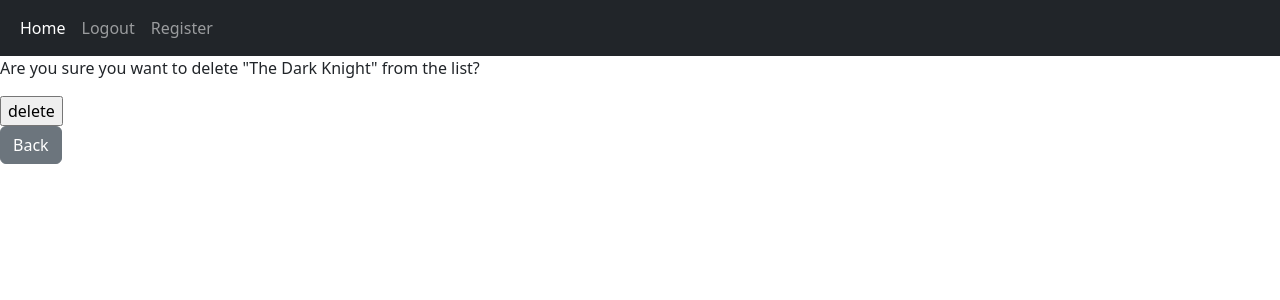
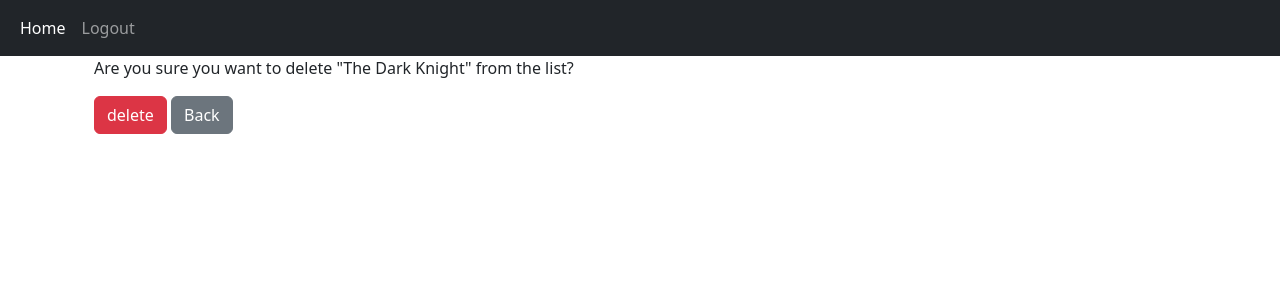
Before and after one commit to Mikheil-U/Projects_Django, a Django app: page /delete-movie/1/ in a window 1280 px wide. Shown: the top 300 px of the page. Run offline with Django 5.2, Linux system fonts and the light colour scheme; a user stored in the database is signed in; data comes from the database, SQL or seed files in the repository; both versions use the stored data as it was after the commit.

Commit message:
Fix landing page, remove register button for logged in users. Fix divs

```diff
--- a/favourite_movies/base/templates/base/base.html
+++ b/favourite_movies/base/templates/base/base.html
@@ -8,11 +8,11 @@
 </head>
 <body>
     {% include 'base/navbar.html' %}
+    <div  class="container">
+        {% block content %}
 
-    {% block content %}
-
-    {% endblock %}
-
+        {% endblock %}
+    </div>
 
     <script src="https://cdn.jsdelivr.net/npm/@popperjs/core@2.11.8/dist/umd/popper.min.js" integrity="sha384-I7E8VVD/ismYTF4hNIPjVp/Zjvgyol6VFvRkX/vR+Vc4jQkC+hVqc2pM8ODewa9r" crossorigin="anonymous"></script>
     <script src="https://cdn.jsdelivr.net/npm/bootstrap@5.3.2/dist/js/bootstrap.min.js" integrity="sha384-BBtl+eGJRgqQAUMxJ7pMwbEyER4l1g+O15P+16Ep7Q9Q+zqX6gSbd85u4mG4QzX+" crossorigin="anonymous"></script>
--- a/favourite_movies/base/templates/base/login.html
+++ b/favourite_movies/base/templates/base/login.html
@@ -10,8 +10,9 @@
             <input type="password" class="form-control" name="password" placeholder="password" required>
           </div>
             <br>
-          <button type="submit" class="btn btn-secondary">Login</button>
-
+          <div class="d-flex justify-content-center">
+            <button type="submit" class="btn btn-success">Login</button>
+          </div>
         </form>
 
 {% endblock %}
--- a/favourite_movies/base/templates/base/movie_confirm_delete.html
+++ b/favourite_movies/base/templates/base/movie_confirm_delete.html
@@ -1,11 +1,13 @@
 {% extends 'base/base.html' %}
 
 {% block content %}
-    <form method="POST">
-        {% csrf_token %}
-        <p>Are you sure you want to delete "{{movie.title}}" from the list?</p>
-        <input type="submit" value="delete">
-    </form>
-   <a href="{% url 'movies-list' %}"><button type="button" class="btn btn-secondary">Back</button></a>
+    <div class="container">
+        <form method="POST">
+            {% csrf_token %}
+            <p>Are you sure you want to delete "{{movie.title}}" from the list?</p>
+            <button type="submit" class="btn btn-danger">delete</button>
+            <a href="{% url 'movies-list' %}"><button type="button" class="btn btn-secondary">Back</button></a>
+        </form>
+    </div>
 
 {% endblock %}
--- a/favourite_movies/base/templates/base/movies_list.html
+++ b/favourite_movies/base/templates/base/movies_list.html
@@ -1,6 +1,6 @@
 {% extends 'base/base.html' %}
 
- {% block content %}
+{% block content %}
 <br>
     {% if user.is_authenticated %}
         <div class="container">
--- a/favourite_movies/base/templates/base/navbar.html
+++ b/favourite_movies/base/templates/base/navbar.html
@@ -14,10 +14,11 @@
           <li class="nav-item">
             <a class="nav-link" href="{% url 'login' %}">Login</a>
           </li>
-        {% endif %}
           <li class="nav-item">
             <a class="nav-link" href="{% url 'register' %}">Register</a>
           </li>
+        {% endif %}
+
       </ul>
     </div>
   </div>
```
Also changed, not shown: favourite_movies/base/templates/base/register.html (+18 -4 lines), favourite_movies/db.sqlite3.
